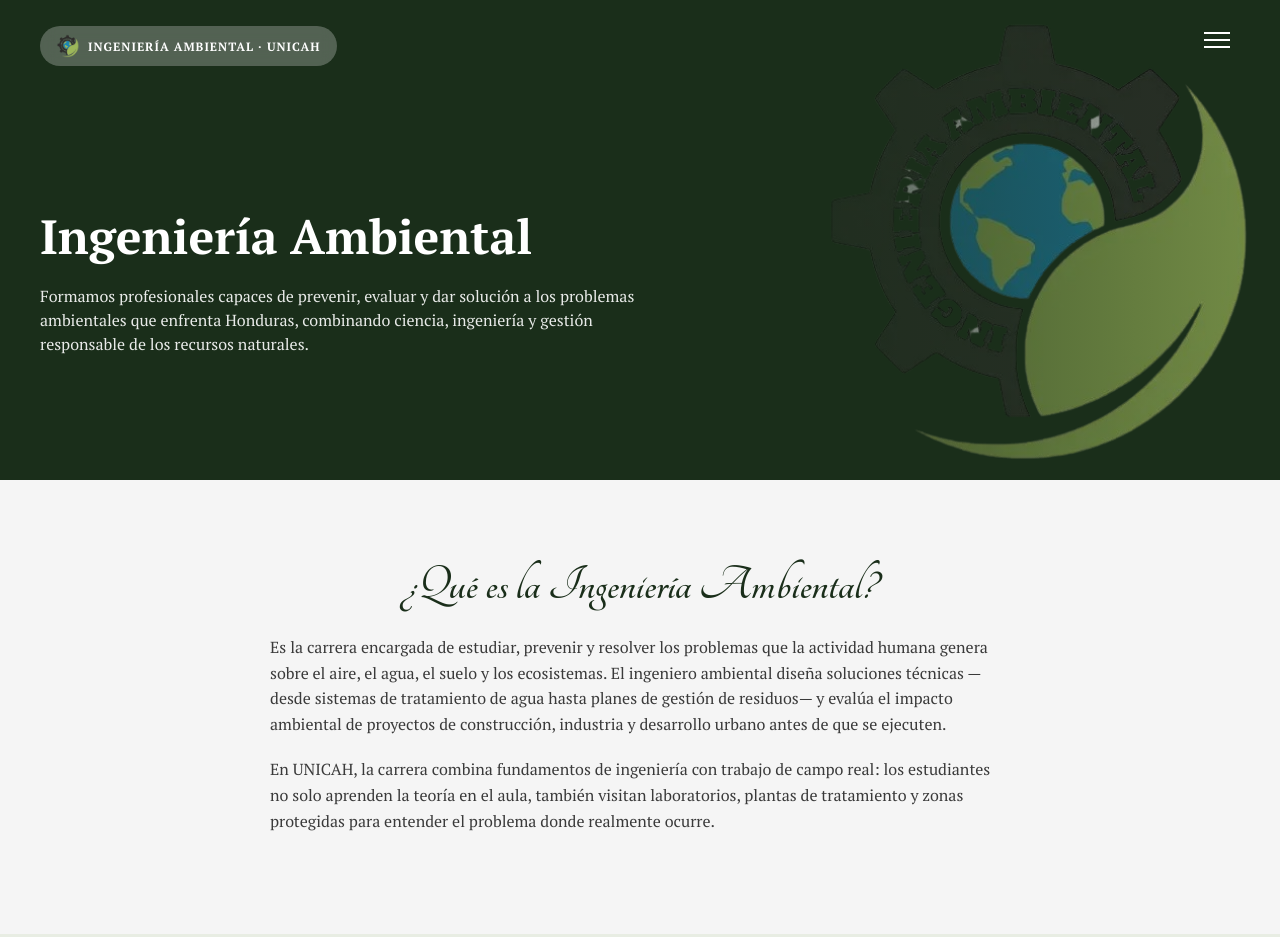
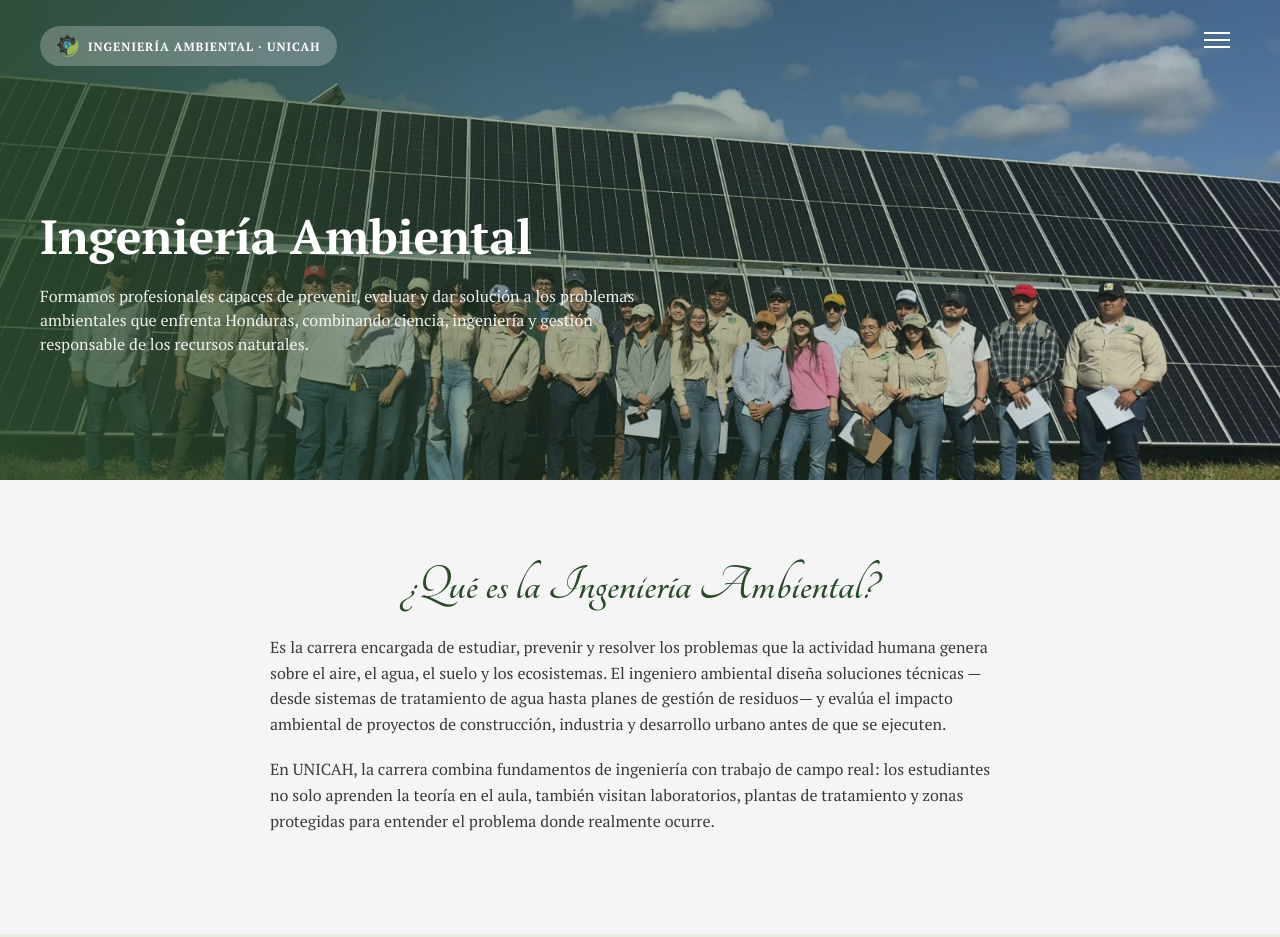
Before and after one commit to stenpastranaa23-cell/portal-ingenieria-ambiental-unicah, a plain HTML site: page pagina-02-carrera.html in a window 1280 px wide. Shown: the top 937 px of the page. Drawn offline with Linux system fonts and the light colour scheme.

Commit message:
testeando hero panel

```diff
--- a/css/styles.css
+++ b/css/styles.css
@@ -2163,7 +2163,7 @@
   /* ============ PÁGINA 2 - SOBRE LA CARRERA ============ */
   /* Dueño: Fernando */
   :root {
-    --carrera-verde-oscuro: #1a2e1a;
+    --carrera-verde-oscuro: #2a4a2a;
     --carrera-verde-oscuro-2: #24391f;
     --carrera-verde-oscuro-3: #2e4a2e;
     --carrera-fondo-alterno: #e8ede3;
@@ -2184,18 +2184,14 @@
     display: flex;
     align-items: center;
     padding: 140px 40px 60px;
-    background: var(--carrera-verde-oscuro);
-    background-image: url('../img/Inicio/Logo Ambiental.png');
-    background-repeat: no-repeat;
-    background-position: right center;
-    background-size: contain;
+    background: url('../img/Inicio/inicio-decano-fondo.jpeg') 40% 20% / cover no-repeat;
   }
 
   .carrera__hero::before {
     content: '';
     position: absolute;
     inset: 0;
-    background: linear-gradient(to right, var(--carrera-verde-oscuro) 0%, rgba(26, 46, 26, 0.95) 40%, rgba(26, 46, 26, 0.3) 100%);
+    background: linear-gradient(to right, rgba(42, 74, 42, 0.85) 0%, rgba(42, 74, 42, 0.4) 40%, rgba(42, 74, 42, 0.1) 100%);
     z-index: 0;
   }
 
```
